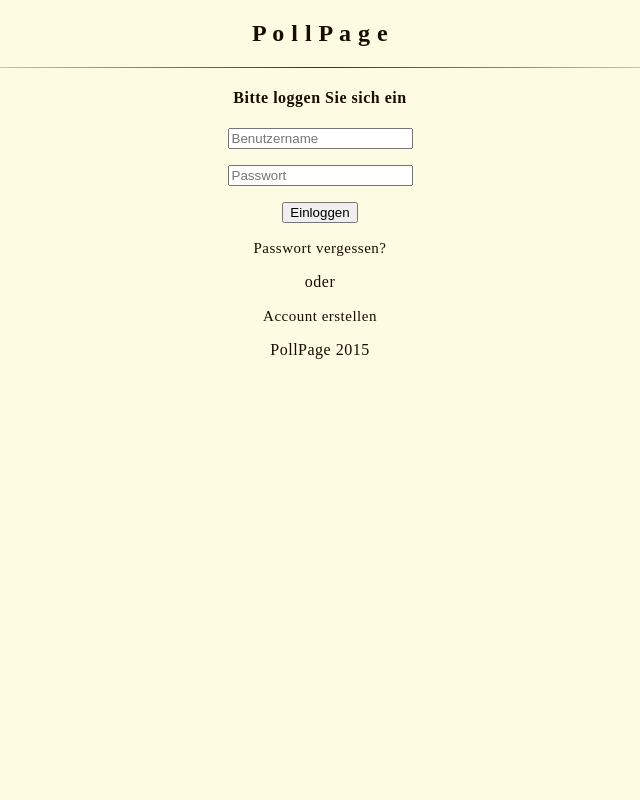
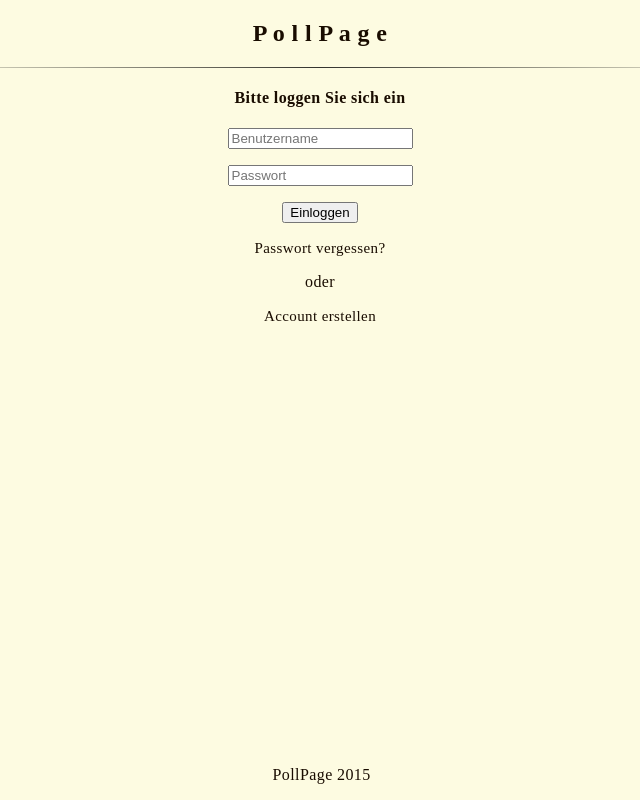
Before and after one commit to AnhMinhNguyen/PollPage, a PHP site: page / in a window 1280 px wide. Shown: the whole page, without its empty margins (320-960 px from the left). Run offline with PHP 8.4, Linux system fonts and the light colour scheme.

Commit message:
Update style.css

```diff
--- a/Dokumentation/style.css
+++ b/Dokumentation/style.css
@@ -5,7 +5,7 @@ body {
 	font-family: ;
 	background-color: #fdfbe1;
 	color: #190c00;
-	letter-spacing: 0.5px;
+	letter-spacing: 0.4px;
 }
 
 
@@ -41,6 +41,9 @@ color: #936100;
 
 
 footer {
-    display: block;
+    clear: both;
 	color: #190c00;
+	position: absolute;
+	bottom: 0;
+	width: 99%;
 }
```
